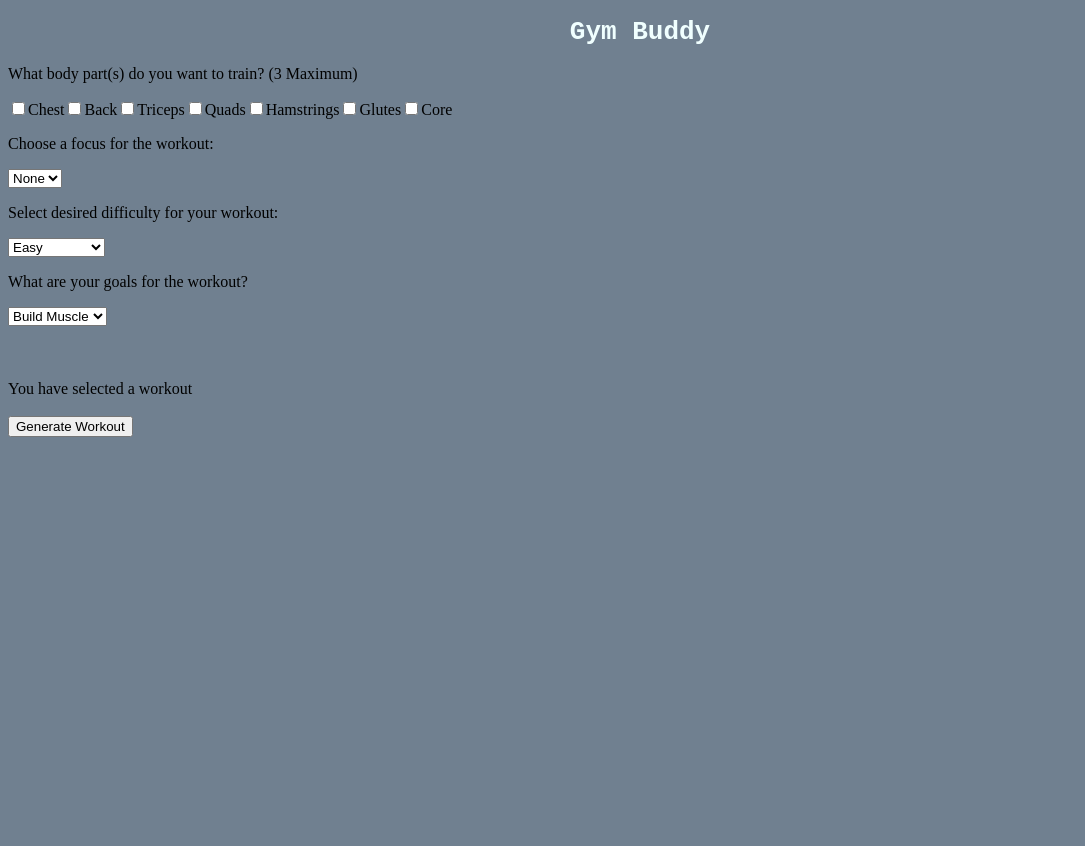
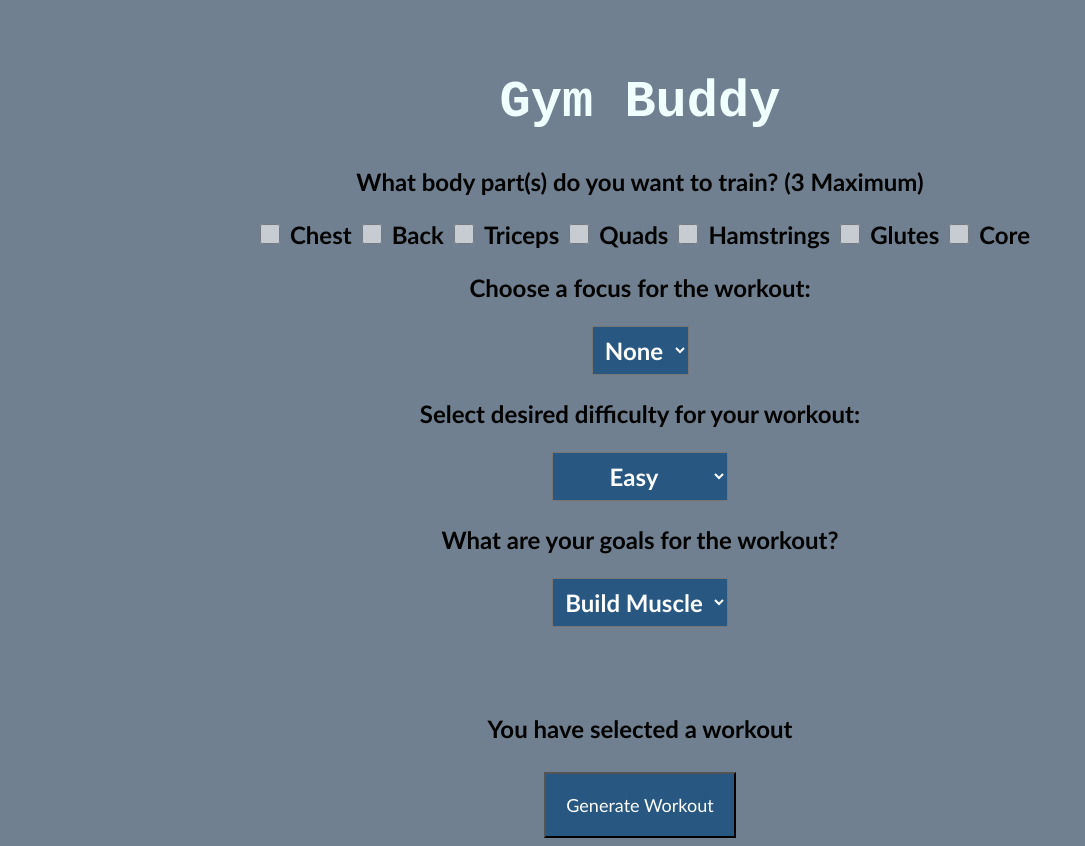
Before and after one commit to b-e-n-murray/react-gym-buddy-app, a React (Create React App) app: page / in a window 1280 px wide. Shown: the whole page, without its empty margins (0-1085 px from the left). Before the commit the page ends 800 px from the top, so only its background shows below. Built offline with nearby package versions, Linux system fonts and the light colour scheme; the HTML template or start-up script is replaced by a standard one.

Commit message:
added some css for all text, checkboxes, dropdowns

```diff
--- a/src/App.css
+++ b/src/App.css
@@ -6,4 +6,46 @@
   text-align: center;
   color: azure;
   font-family: monospace;
+  font-size: xx-large;
+
 }
+
+.allInputs {
+  font-family: 'Gill Sans', 'Gill Sans MT', Calibri, 'Trebuchet MS', sans-serif;
+  font-size: x-large;
+  font-weight: 600;
+  text-align: center;
+}
+
+.muscleCheckboxes {
+  height: 20px;
+  width: 40px;
+  margin: auto;
+  background-color: cadetblue;
+  cursor: pointer;
+  opacity: 0.6;
+}
+
+.formDropdown {
+  color: #fdfdfd;
+  font-family: 'Gill Sans', 'Gill Sans MT', Calibri, 'Trebuchet MS', sans-serif;
+  font-size: x-large;
+  font-weight: 700;
+  text-align: center;
+  padding: 8px;
+  background-color: rgb(40, 88, 130);
+}
+
+.generateButton {
+  color: #fdfdfd;
+  font-family: 'Gill Sans', 'Gill Sans MT', Calibri, 'Trebuchet MS', sans-serif;
+  font-size: large;
+  text-align: center;
+  padding: 20px;
+  background-color: rgb(40, 88, 130);
+
+}
+
+.selectMuscles {
+
+}
--- a/src/components/AppHeader.tsx
+++ b/src/components/AppHeader.tsx
@@ -3,6 +3,7 @@ import React from "react";
 function AppHeader(): JSX.Element {
   return (
     <div className="appHeader">
+      <br />
       <h1>Gym Buddy</h1>
     </div>
   );
--- a/src/components/UserPrompts.tsx
+++ b/src/components/UserPrompts.tsx
@@ -5,12 +5,14 @@ function UserPrompts(): JSX.Element {
   const [targetMuscles, setTargetMuscles] = useState<string[]>([]);
   const [difficulty, setDifficulty] = useState<string>("");
   const [workout, setWorkout] = useState<any[]>([])
+  //type may need to be changed from any...
 
   console.log(targetMuscles);
 
   function handleGenerateWorkout() {
     for (const selectedMuscle of targetMuscles) {
-      {setWorkout(
+      {
+        setWorkout([workout,
           ExerciseData.filter((exercise) => {
             if (exercise.target === selectedMuscle) {
               return exercise
@@ -27,14 +29,18 @@ function UserPrompts(): JSX.Element {
                   Specialty: {filteredExercise.specialty}
                 </div></>
             )
-        }))
+          })])
       }
     }
+    console.log(workout)
   }
   return (
     <>
+      <div className="allInputs">
         <p>What body part(s) do you want to train? (3 Maximum)</p>
+        <div className="selectMuscles">
         <input
+          className="muscleCheckboxes"
           type="checkbox"
           onChange={(e) => {
             if (targetMuscles.includes("Chest")) {
@@ -51,6 +57,7 @@ function UserPrompts(): JSX.Element {
         />
         <span>Chest</span>
         <input
+          className="muscleCheckboxes"
           type="checkbox"
           onChange={(e) => {
             if (targetMuscles.includes("Back")) {
@@ -67,6 +74,7 @@ function UserPrompts(): JSX.Element {
         />
         <span>Back</span>
         <input
+          className="muscleCheckboxes"
           type="checkbox"
           onChange={(e) => {
             if (targetMuscles.includes("Triceps")) {
@@ -86,6 +94,7 @@ function UserPrompts(): JSX.Element {
         />
         <span>Triceps</span>
         <input
+          className="muscleCheckboxes"
           type="checkbox"
           onChange={(e) => {
             if (targetMuscles.includes("Quads")) {
@@ -102,6 +111,7 @@ function UserPrompts(): JSX.Element {
         />
         <span>Quads</span>
         <input
+          className="muscleCheckboxes"
           type="checkbox"
           onChange={(e) => {
             if (targetMuscles.includes("Hamstrings")) {
@@ -121,6 +131,7 @@ function UserPrompts(): JSX.Element {
         />
         <span>Hamstrings</span>
         <input
+          className="muscleCheckboxes"
           type="checkbox"
           onChange={(e) => {
             if (targetMuscles.includes("Glutes")) {
@@ -137,6 +148,7 @@ function UserPrompts(): JSX.Element {
         />
         <span>Glutes</span>
         <input
+          className="muscleCheckboxes"
           type="checkbox"
           onChange={(e) => {
             if (targetMuscles.includes("Core")) {
@@ -152,8 +164,9 @@ function UserPrompts(): JSX.Element {
           }}
         />
         <span>Core</span>
+        </div>
         <p>Choose a focus for the workout:</p>
-        <select>
+        <select className="formDropdown">
           <option
             {...targetMuscles.map((targetMuscle) => {
               return { targetMuscle };
@@ -161,15 +174,17 @@ function UserPrompts(): JSX.Element {
           >
             None
           </option>
-        </select>
+        </select >
         <p>Select desired difficulty for your workout:</p>
-        <select onChange={(e) => setDifficulty(difficulty)}>
+        <select
+          className="formDropdown"
+          onChange={(e) => setDifficulty(difficulty)}>
           <option>Easy</option>
           <option>Intermediate</option>
           <option>Hard</option>
         </select>
         <p>What are your goals for the workout?</p>
-        <select>
+        <select className="formDropdown">
           <option>Build Muscle</option>
           <option>Get Stronger</option>
           <option>Varied</option>
@@ -192,8 +207,11 @@ function UserPrompts(): JSX.Element {
           workout
         </span>
         <br /> <br />
-        <button onClick={handleGenerateWorkout}>Generate Workout</button>
+        <button
+          className="generateButton"
+          onClick={handleGenerateWorkout}>Generate Workout</button>
         <div>{workout}</div>
+      </div>
     </>
   );
 }
```
Lines whose indentation alone changed are shown as unchanged.
